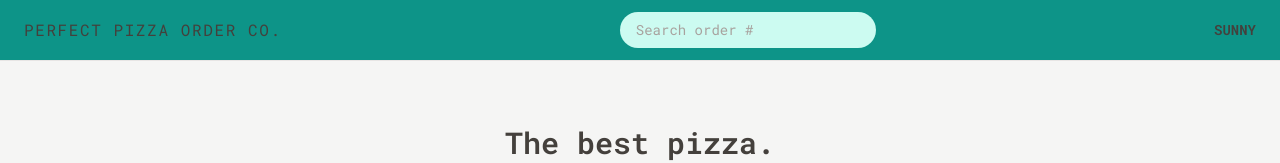
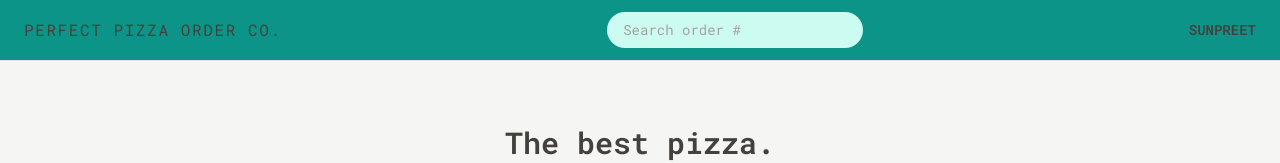
Before and after one commit to SunpreetSandhu/order-app, a React (Vite) app: page / in a window 1280 px wide. Shown: the top 163 px of the page. Built offline with nearby package versions, Linux system fonts and the light colour scheme.

Commit message:
useselector to get store/user/username to display on usernamejsx

```diff
--- a/src/features/user/Username.jsx
+++ b/src/features/user/Username.jsx
@@ -1,5 +1,11 @@
+import { useSelector } from 'react-redux';
+
 function Username() {
-  return <div className="hidden text-sm font-semibold md:block">Sunny</div>;
+  //got access to store then got userslice then username
+  const username = useSelector((state) => state.user.username);
+  return (
+    <div className="hidden text-sm font-semibold md:block">{username}</div>
+  );
 }
 
 export default Username;
--- a/src/features/user/userSlice.js
+++ b/src/features/user/userSlice.js
@@ -25,7 +25,7 @@
 import { createSlice } from '@reduxjs/toolkit';
 
 const initialState = {
-  username: '',
+  username: 'sunpreet',
 };
 
 const userSlice = createSlice({
```
